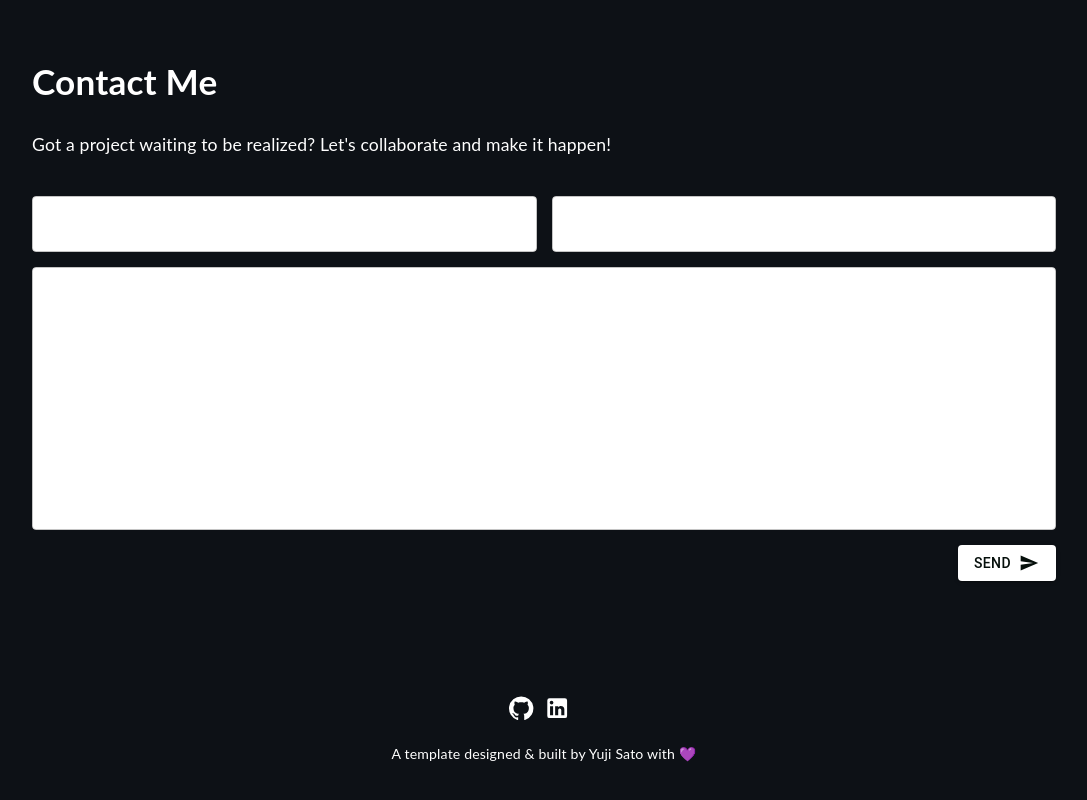
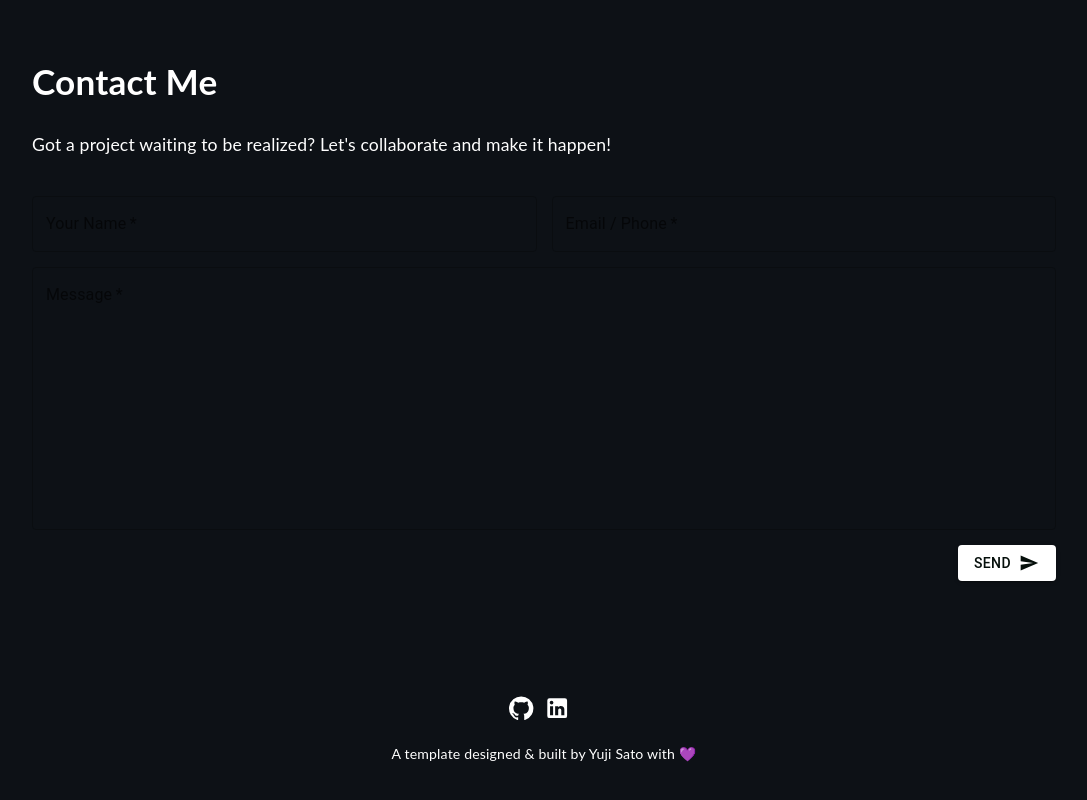
Before and after one commit to N0g4D/react-portfolio, a React (Create React App) app: page / in a window 1280 px wide. Shown: the part 3140-3940 px from the top of the page, without its empty margins (96-1183 px from the left). Built offline with nearby package versions, Linux system fonts and the light colour scheme.

Commit message:
bug fix
invisible text - contact form

```diff
--- a/src/assets/styles/Contact.scss
+++ b/src/assets/styles/Contact.scss
@@ -47,38 +47,46 @@ form {
   margin-bottom: 15px !important;
 }
 
-/* Forza colore testo negli input/textarea MUI */
+/* Fix input visibility and interactivity inside the contact form */
+.contact-form {
+  /* assicura che il form abbia un contesto di stacking prevedibile */
+  position: relative;
+  z-index: 0;
+}
+
+/* Forza colore e caret sull'input / textarea */
 .contact-form .MuiInputBase-input,
-.contact-form .MuiInputBase-input.MuiOutlinedInput-input,
+.contact-form .MuiOutlinedInput-input,
 .contact-form textarea.MuiInputBase-input {
   color: #111 !important;
+  caret-color: #111 !important;
   opacity: 1 !important;
-  caret-color: #111 !important;
-  z-index: 2;
   position: relative;
+  z-index: 2;              /* input sopra l'outline */
   pointer-events: auto !important;
 }
 
-/* Assicura che la root non nasconda l'input */
+/* Metti il root dell'outlined behind the input visivo */
 .contact-form .MuiOutlinedInput-root {
+  position: relative;
   z-index: 1;
-  position: relative;
 }
 
-/* Se il fieldset dell'outline è sopra l'input, lascia passare i click */
+/* Evita che il fieldset catturi i click o copra il testo */
 .contact-form .MuiOutlinedInput-notchedOutline {
   pointer-events: none !important;
   z-index: 0;
+  /* se vuoi, riduci eventuale background che potrebbe coprire il testo */
+  background: transparent !important;
 }
 
-/* Se labels custom o globali sovrappongono gli input, evita che catturino i click */
-.contact-form label {
+/* Labels non devono catturare eventi (se ci sono label posizionate sopra) */
+.contact-form .MuiFormLabel-root {
   pointer-events: none;
 }
 
-/* Debug rapido: bordi visibili per vedere i layer (rimuovere dopo) */
-.contact-form .MuiOutlinedInput-root,
-.contact-form .MuiInputBase-input,
-.contact-form .MuiOutlinedInput-notchedOutline {
-  /* border: 1px dashed rgba(255,0,0,0.3); */
-}
+/* Se vuoi una diagnostica rapida, abilita bordi temporanei */
+/*
+.contact-form .MuiOutlinedInput-root { outline: 1px dashed rgba(0,0,0,0.12); }
+.contact-form .MuiInputBase-input { outline: 1px dashed rgba(0,128,0,0.12); }
+*/
```
